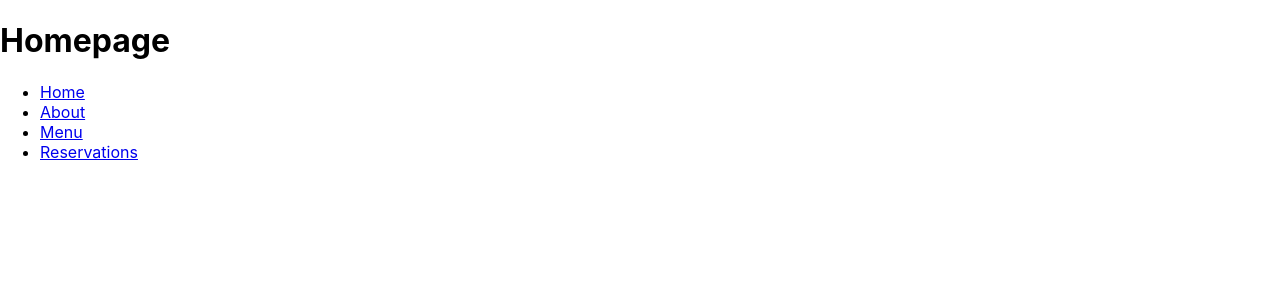
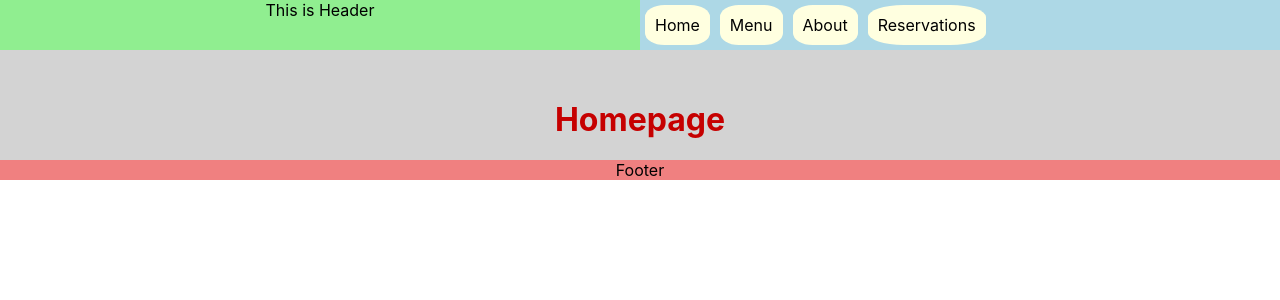
Before and after one commit to Rapid1234-star/Captain, a React (Create React App) app: page /Homepage in a window 1280 px wide. Shown: the top 300 px of the page. Built offline with nearby package versions, Linux system fonts and the light colour scheme.

Commit message:
Commit Navigation

```diff
--- a/package.json
+++ b/package.json
@@ -9,6 +9,7 @@
     "@testing-library/user-event": "^13.5.0",
     "react": "^19.1.1",
     "react-dom": "^19.1.1",
+    "react-router-dom": "^7.8.2",
     "react-scripts": "5.0.1",
     "web-vitals": "^2.1.4"
   },
--- /dev/null
+++ b/src/About.js
@@ -0,0 +1,7 @@
+function About(){
+    return(
+        <>
+        <h1>About</h1>
+        </>
+    )}
+export default About;
--- a/src/App.css
+++ b/src/App.css
@@ -13,6 +13,7 @@
   }
 }
 
+
 .App-header {
   background-color: #282c34;
   min-height: 100vh;
@@ -23,16 +24,57 @@
   font-size: calc(10px + 2vmin);
   color: white;
 }
-
-.App-link {
-  color: #61dafb;
+.App{
+  display:grid;
+  grid-template-rows: repeat(3, auto);
+  grid-template-columns:  repeat(2, 1fr);
+  grid-template-areas:
+  "header nav"
+  "main main"
+  "footer footer";
+}
+nav{
+  grid-area:nav;
+  background-color: lightblue;
+}
+header{
+  grid-area:header;
+  background-color: lightgreen;
+}
+main{
+  grid-area:main;
+  background-color: lightgrey;
+}
+footer{
+  grid-area:footer;
+  background-color: lightcoral;
+}
+ul{
+  list-style-type: none;
+  margin: 0;
+  padding: 0;
+  overflow: hidden;
+  display:flex;
+}
+li{
+  background-color: lightyellow;
+  margin:5px;
+  border-radius: 30%;
+  padding:10px;
+  text-align: center;
+}
+a{
+  text-decoration: none;
+  color: black;
 }
 
-@keyframes App-logo-spin {
-  from {
-    transform: rotate(0deg);
-  }
-  to {
-    transform: rotate(360deg);
+@media (max-width: 600px) {
+  .App {
+    grid-template-columns: 1fr;
+    grid-template-areas:
+      "header"
+      "nav"
+      "main"
+      "footer";
   }
 }
--- a/src/App.js
+++ b/src/App.js
@@ -8,13 +8,12 @@ import Nav from './Nav';
 
 function App() {
   return (
-    <>
-      <h1>Homepage</h1>
+    <div className="App">
       <Header />
       <Nav />
-      <Main />
+      <Main/>
       <Footer />
-    </>
+    </div>
   );
 }
 
--- a/src/Footer.js
+++ b/src/Footer.js
@@ -1,5 +1,5 @@
 function Footer() {
-    return <footer></footer>
+    return <footer>Footer</footer>
 }
 
 export default Footer;
--- a/src/Header.js
+++ b/src/Header.js
@@ -1,5 +1,5 @@
 function Header() {
-    return <header></header>
+    return <header>This is Header</header>
 }
 
 export default Header;
--- /dev/null
+++ b/src/Homepage.js
@@ -0,0 +1,13 @@
+function Home () {
+    const styles={
+        textAlign: 'center',
+        marginTop: '50px',
+        color: '#c60000ff',
+    }
+    return (
+        <div>
+            <h1 style={styles}>Homepage</h1>
+        </div>
+    )
+}
+export default Home;
--- a/src/Main.js
+++ b/src/Main.js
@@ -1,6 +1,22 @@
+import React from 'react';
+import  {Route, Routes} from 'react-router-dom';
+import Home from './Homepage';
+import Menu from './Menu';
+import About from './About';
+import Reservations from './Reservations';
 function Main() {
-    return <main>
-</main>
+    return(
+        <>
+        <main>
+            <Routes>
+                 <Route path="/Homepage" element={<Home />} />
+                 <Route path="/Menu" element={<Menu />} />
+                 <Route path="/About" element={<About />} />
+                 <Route path="/Reservations" element={<Reservations />} />
+             </Routes>
+        </main>
+        </>
+    )
 }
 
 export default Main;
--- /dev/null
+++ b/src/Menu.js
@@ -0,0 +1,7 @@
+function Menu(){
+    return(
+        <>
+        <h1>Menu</h1>
+        </>
+    )}
+export default Menu;
--- a/src/Nav.js
+++ b/src/Nav.js
@@ -1,12 +1,13 @@
+import { Link } from 'react-router-dom';
 function Nav() {
      return (
          <>
         <nav>
             <ul>
-                <li><a href="/home">Home</a></li>
-                <li><a href="/about">About</a></li>
-                <li><a href="/Menu">Menu</a></li>
-                <li><a href="/reservations">Reservations</a></li>
+                <li><Link to="/Homepage">Home</Link></li>
+                <li><Link to="/Menu">Menu</Link></li>
+                <li><Link to="/About">About</Link></li>
+                <li><Link to="/Reservations">Reservations</Link></li>
             </ul>
         </nav>
         </>
--- /dev/null
+++ b/src/Reservations.js
@@ -0,0 +1,7 @@
+function Reserv(){
+    return(
+        <>
+        <h1>Reservations</h1>
+        </>
+    )}
+export default Reserv;
--- a/src/index.js
+++ b/src/index.js
@@ -3,11 +3,14 @@ import ReactDOM from 'react-dom/client';
 import './index.css';
 import App from './App';
 import reportWebVitals from './reportWebVitals';
+import { BrowserRouter } from 'react-router-dom';
 
 const root = ReactDOM.createRoot(document.getElementById('root'));
 root.render(
   <React.StrictMode>
+    <BrowserRouter>
     <App />
+    </BrowserRouter>
   </React.StrictMode>
 );
 
```
Also changed, not shown: 1 other file (tests, documents, lock files or other folders).
